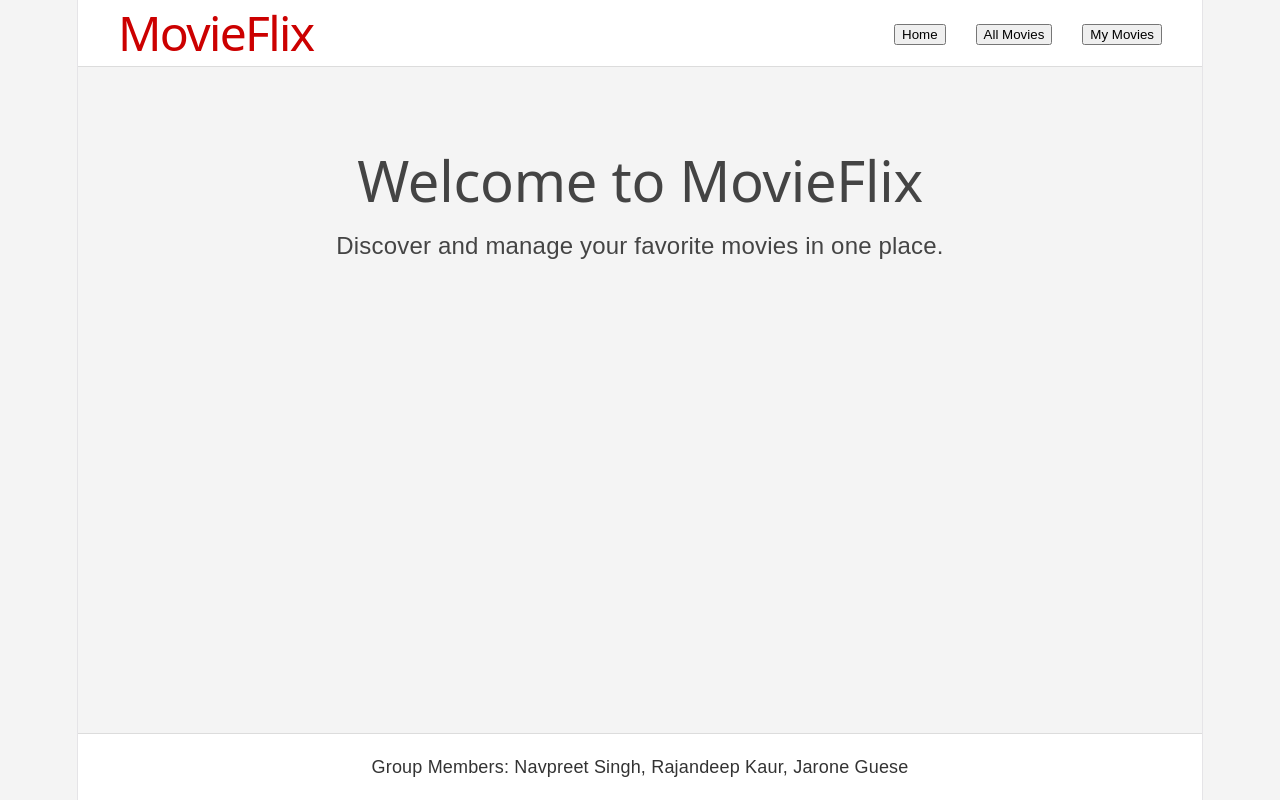
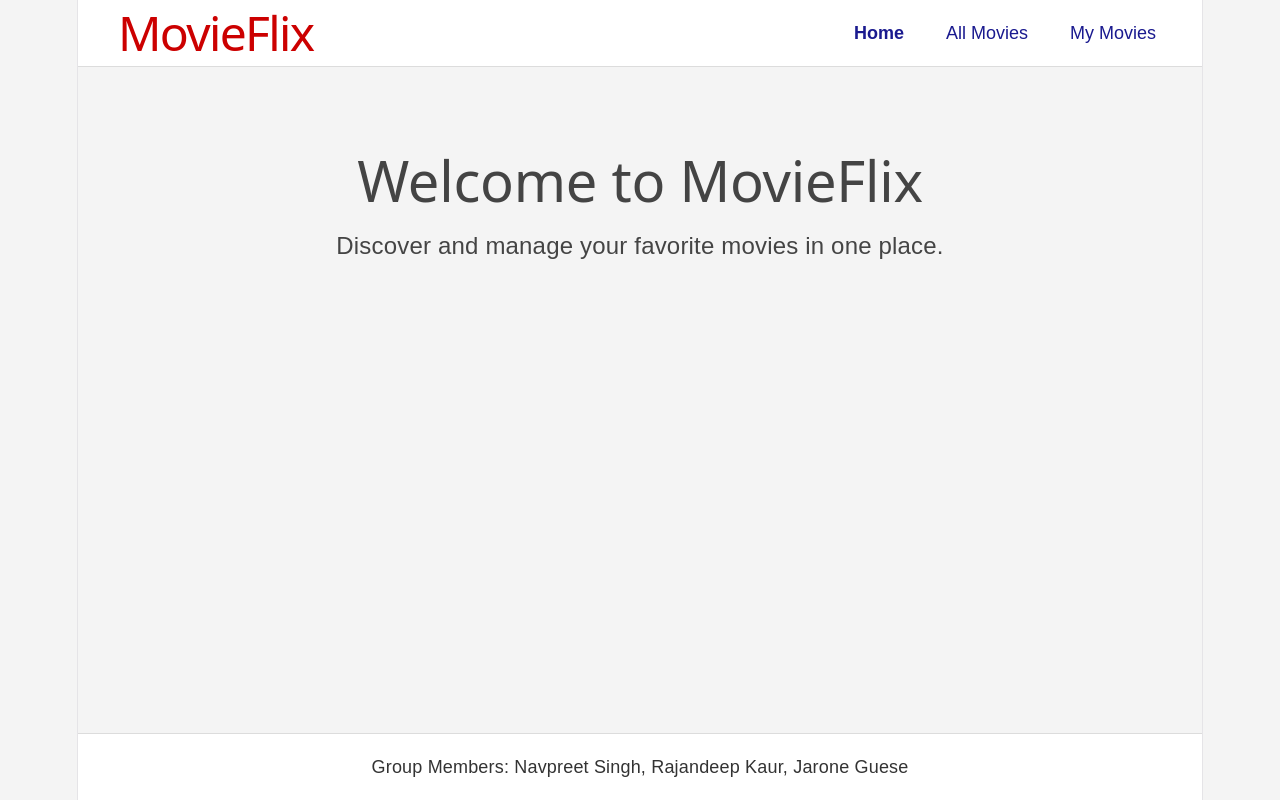
Before and after one commit to jguese3/fullstack-project, a React (Vite) app: page / in a window 1280 px wide. Built offline with nearby package versions, Linux system fonts and the light colour scheme.

Commit message:
Implemented T.2 navigation interface with page switching

```diff
--- a/src/App.css
+++ b/src/App.css
@@ -34,14 +34,23 @@ body {
   padding: 0;
 }
 
-.nav-links a {
+.nav-links button {
+  background: none;
+  border: none;
   text-decoration: none;
   color: #1a1a8f;
   font-size: 18px;
+  cursor: pointer;
+  font-family: Arial, Helvetica, sans-serif;
 }
 
-.nav-links a:hover {
+.nav-links button:hover {
   color: #cc0000;
+}
+
+.active-link {
+  color: #cc0000;
+  font-weight: bold;
 }
 
 .main-content {
--- a/src/App.tsx
+++ b/src/App.tsx
@@ -13,19 +13,28 @@ function App() {
         <nav>
           <ul className="nav-links">
             <li>
-              <button onClick={() => setPage('home')}>
+              <button
+                className={page === 'home' ? 'active-link' : ''}
+                onClick={() => setPage('home')}
+              >
                 Home
               </button>
             </li>
 
             <li>
-              <button onClick={() => setPage('all')}>
+              <button
+                className={page === 'all' ? 'active-link' : ''}
+                onClick={() => setPage('all')}
+              >
                 All Movies
               </button>
             </li>
 
             <li>
-              <button onClick={() => setPage('my')}>
+              <button
+                className={page === 'my' ? 'active-link' : ''}
+                onClick={() => setPage('my')}
+              >
                 My Movies
               </button>
             </li>
```
